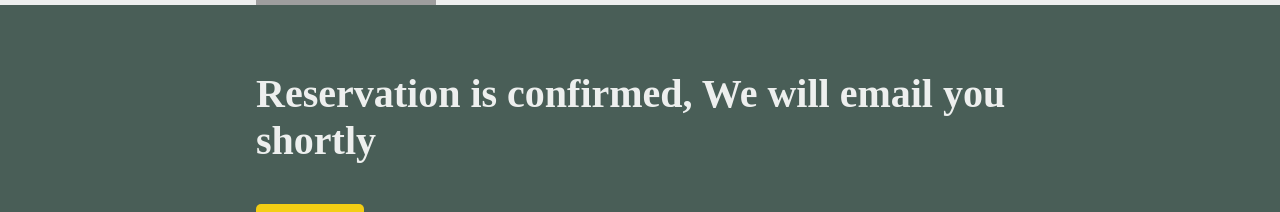
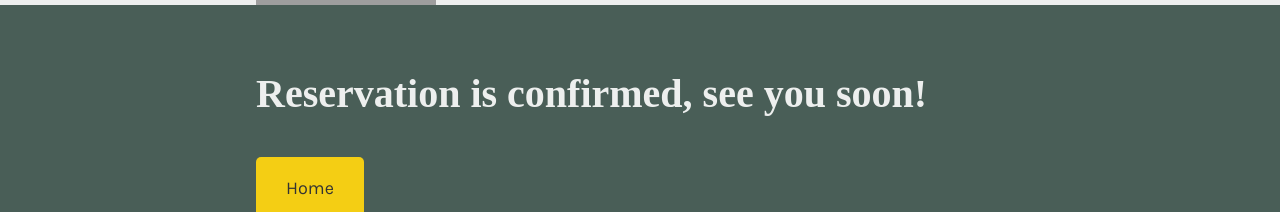
Before and after one commit to Renjiowen71/littile-lemon, a React (Create React App) app: page /reservation/confirmed in a window 1280 px wide. Shown: the part 120-332 px from the top of the page. Built offline with nearby package versions, Linux system fonts and the light colour scheme; grey boxes are pictures that could not be loaded; a web font is replaced by a local one.

Commit message:
change message

```diff
--- a/src/components/Page/ConfirmReservation.js
+++ b/src/components/Page/ConfirmReservation.js
@@ -4,7 +4,7 @@ function ConfirmReservation(){
     return (
         <section>
             <section style={{display: "block"}}>
-                <h3>Reservation is confirmed, We will email you shortly</h3>
+                <h3>Reservation is confirmed, see you soon!</h3>
                 <Link to="/" className='button'>Home</Link>
             </section>
         </section>
```
